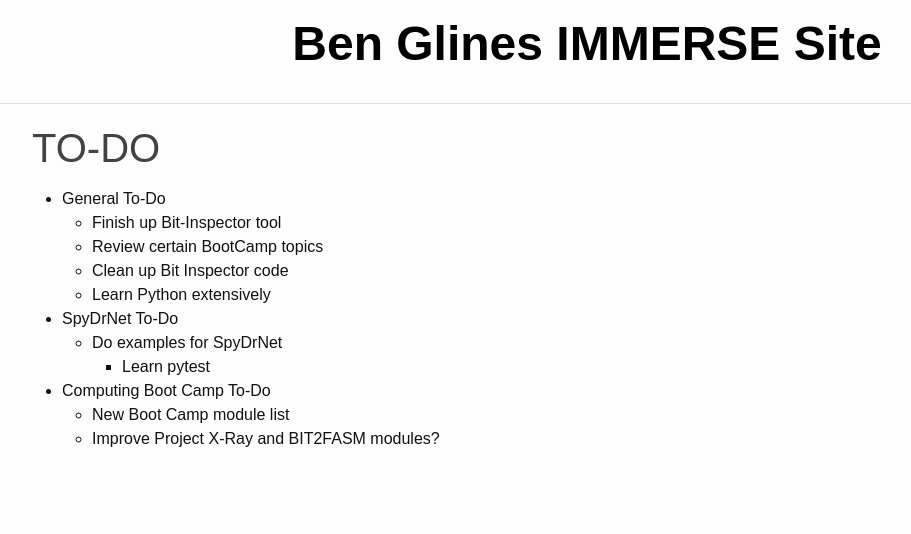
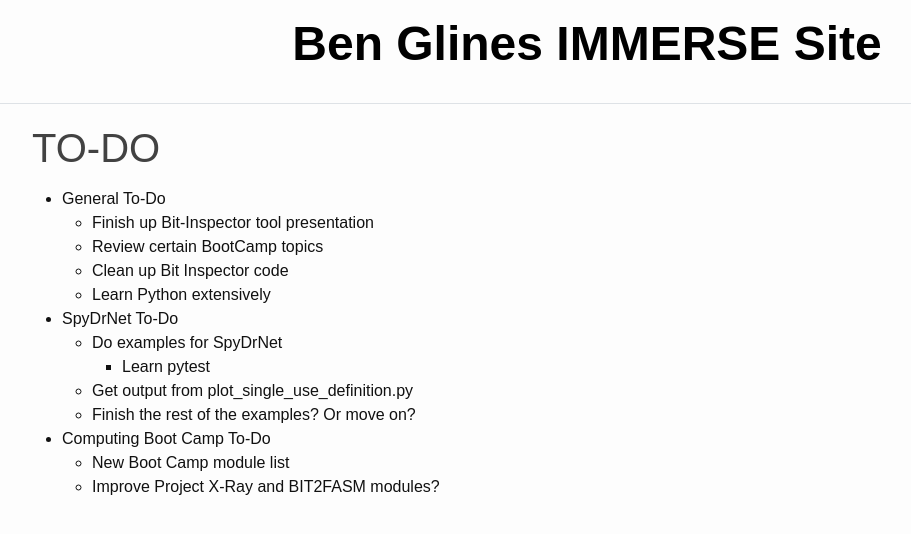
Before and after one commit to benglines/immerse, a Jekyll site: the page built from _pages/todo.md, in a window 1280 px wide. Shown: the top 534 px of the page, without its empty margins (53-964 px from the left). Built offline with Jekyll 4.4.1, drawn with Linux system fonts in a browser that asks for light colours.

Commit message:
Daily Update

```diff
--- a/_pages/todo.md
+++ b/_pages/todo.md
@@ -4,7 +4,7 @@ title: TO-DO
 ---
 
 * **General To-Do**
-  * Finish up Bit-Inspector tool
+  * Finish up Bit-Inspector tool presentation
   * Review certain BootCamp topics
   * Clean up Bit Inspector code
   * Learn Python extensively
@@ -12,6 +12,8 @@ title: TO-DO
 * **SpyDrNet To-Do**
   * Do examples for SpyDrNet
     * Learn pytest
+  * Get output from plot_single_use_definition.py
+  * Finish the rest of the examples? Or move on?
 
 * **Computing Boot Camp To-Do**
   * New Boot Camp module list
```
Also changed, not shown: _pages/log.md (+2 -1 lines).
